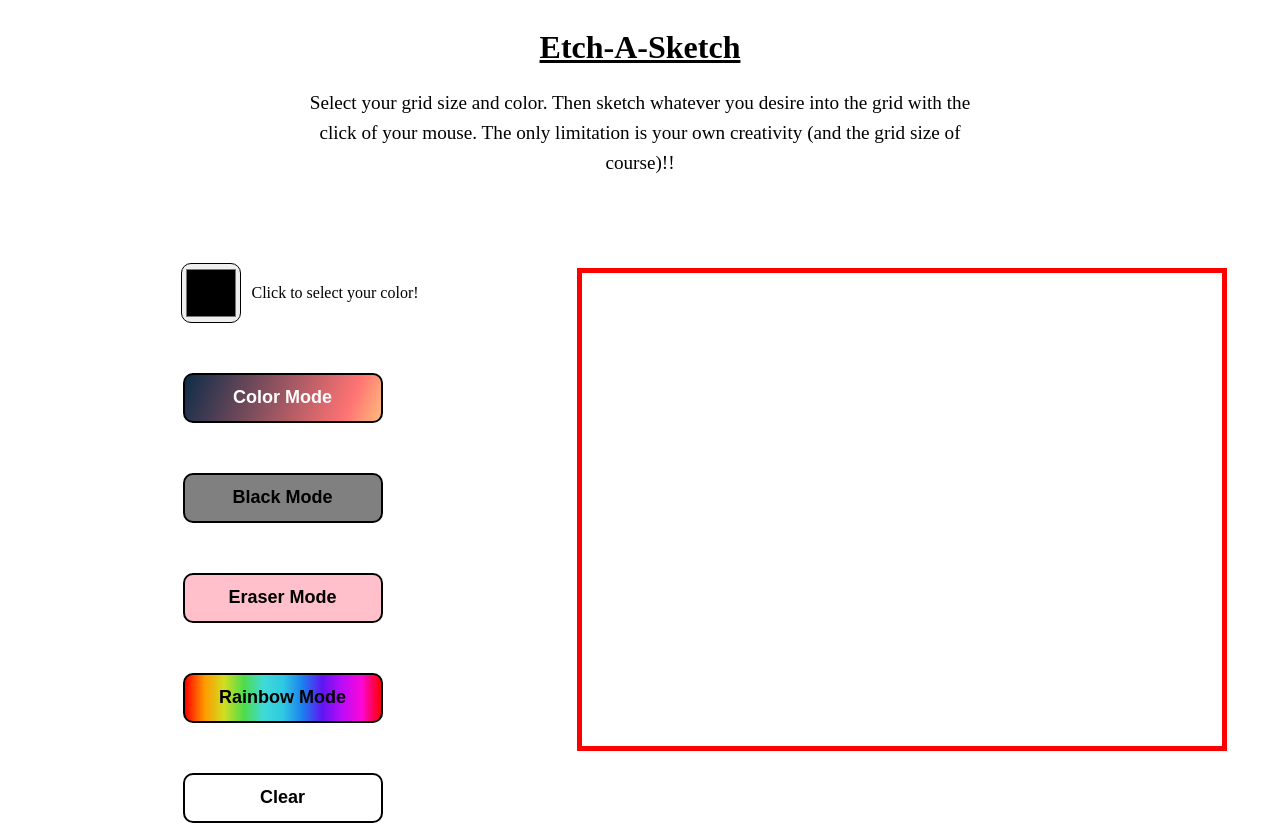
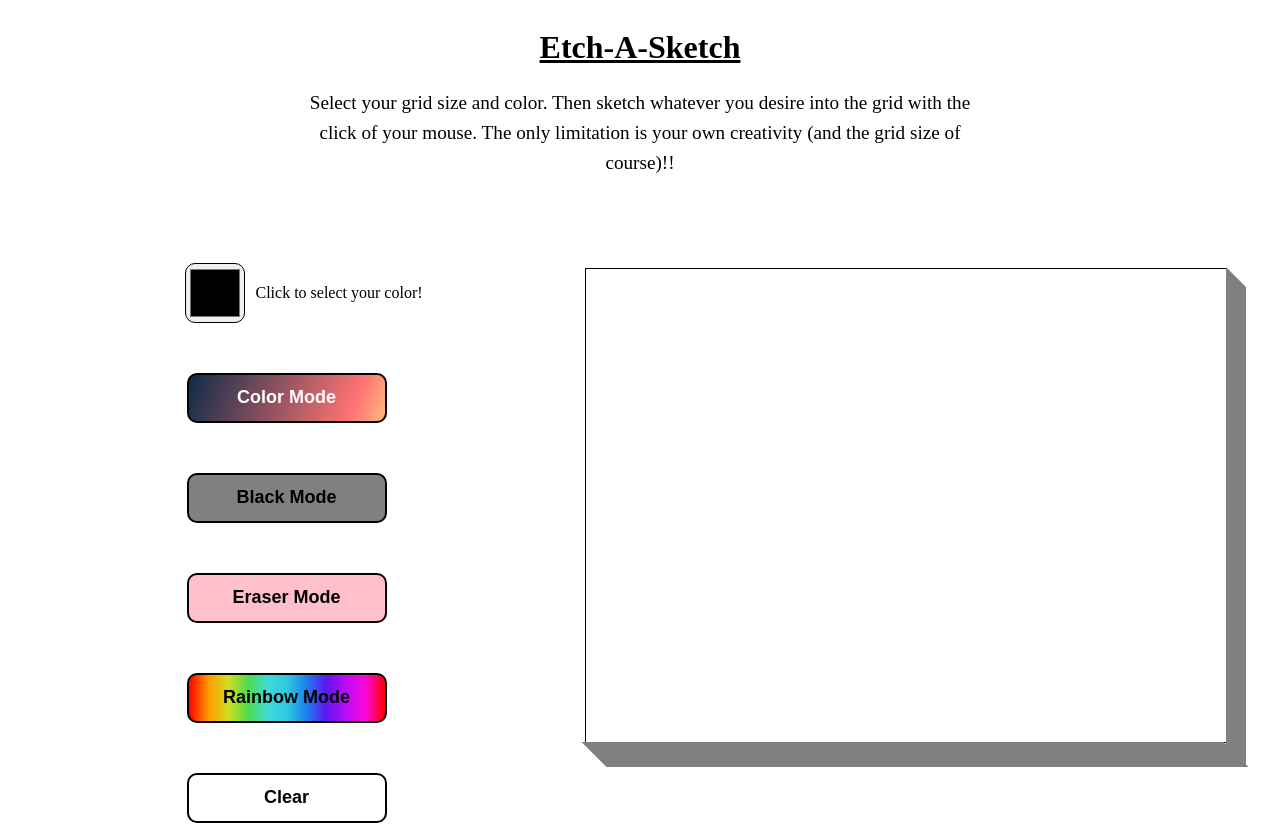
Before and after one commit to neelg07/etch-A-sketch, a plain HTML site: page index.html in a window 1280 px wide. Shown: the top 826 px of the page. Drawn offline with Linux system fonts and the light colour scheme.

Commit message:
Create 3d effect on canvas/grid

```diff
--- a/styles.css
+++ b/styles.css
@@ -2,15 +2,33 @@
     width: 50vw;
     height: 37vw;
     position: relative;
-    border: 5px solid red;
+    border: 1px solid black;
     margin-right: 25px;
     display: flex;
     overflow: visible;
 }
 
+.square:after,
+.square:before {
+    content: '';
+    background: grey;
+    position: absolute;
+}
+
 .square:after {
-    display: block;
-    padding-bottom: 100%;
+    width: 100.25%;
+    height: 25px;
+    left: 10px;
+    bottom: 0;
+    transform: translateY(100%) translateX(-2px) skewX(45deg);
+}
+
+.square:before {
+    width: 20px;
+    height: 101%;
+    right: 0;
+    transform: translateX(100%) translateY(-2px) skewY(45deg);
+    top: 10px;
 }
 
 .container {
```
